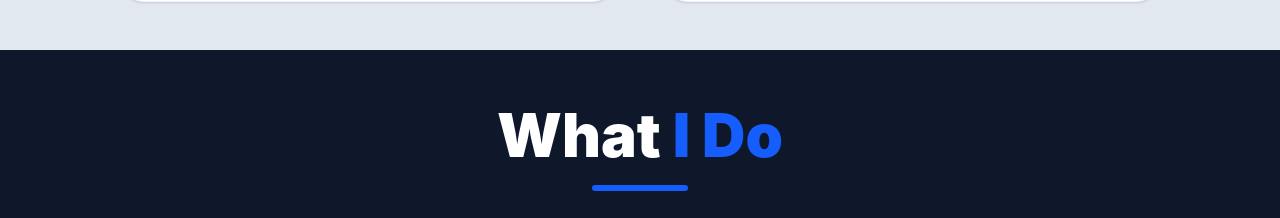
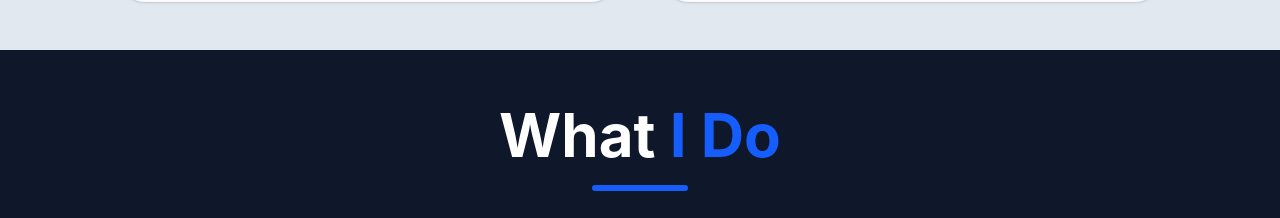
Before and after one commit to dwathsala/My_Portfolio, a React (Vite) app: page / in a window 1280 px wide. Shown: the part 2358-2576 px from the top of the page. Built offline with nearby package versions, Linux system fonts and the light colour scheme.

Commit message:
chage from font-black to font-bold in topic

```diff
--- a/src/components/Skills.jsx
+++ b/src/components/Skills.jsx
@@ -38,7 +38,7 @@ const WhatIDo = () => {
 
         {/* 3. Section Title - Uses the bold style from your portfolio reference */}
         <div className="text-center mb-10 md:mb-12">
-          <h2 className="text-4xl md:text-5xl lg:text-6xl font-black mb-3 text-white leading-tight">
+          <h2 className="text-4xl md:text-5xl lg:text-6xl font-bold mb-3 text-white leading-tight">
             What <span className="text-blue-600">I Do</span>
           </h2>
           <div className="w-24 h-1.5 bg-blue-600 mx-auto rounded-full"></div>
```
